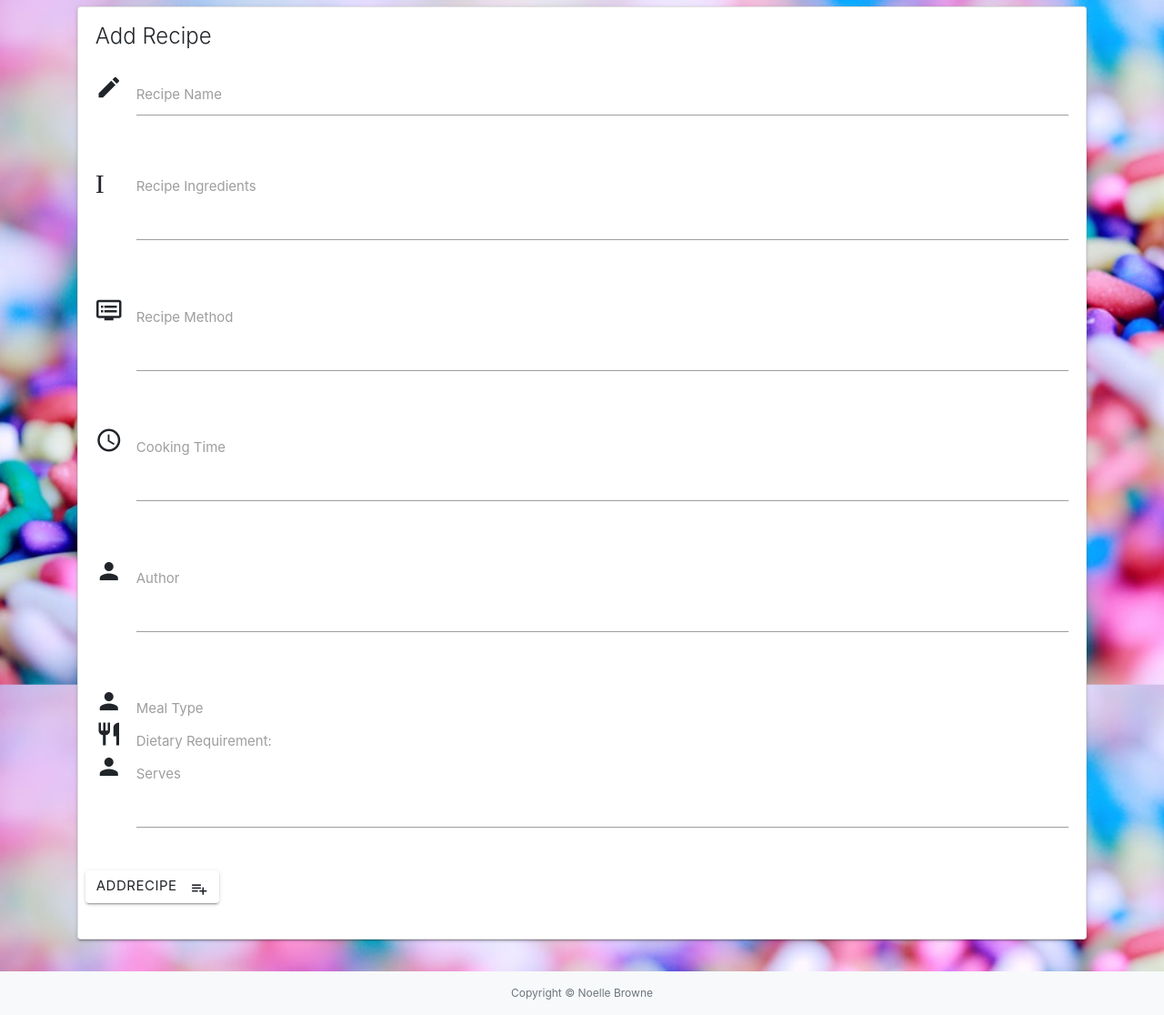
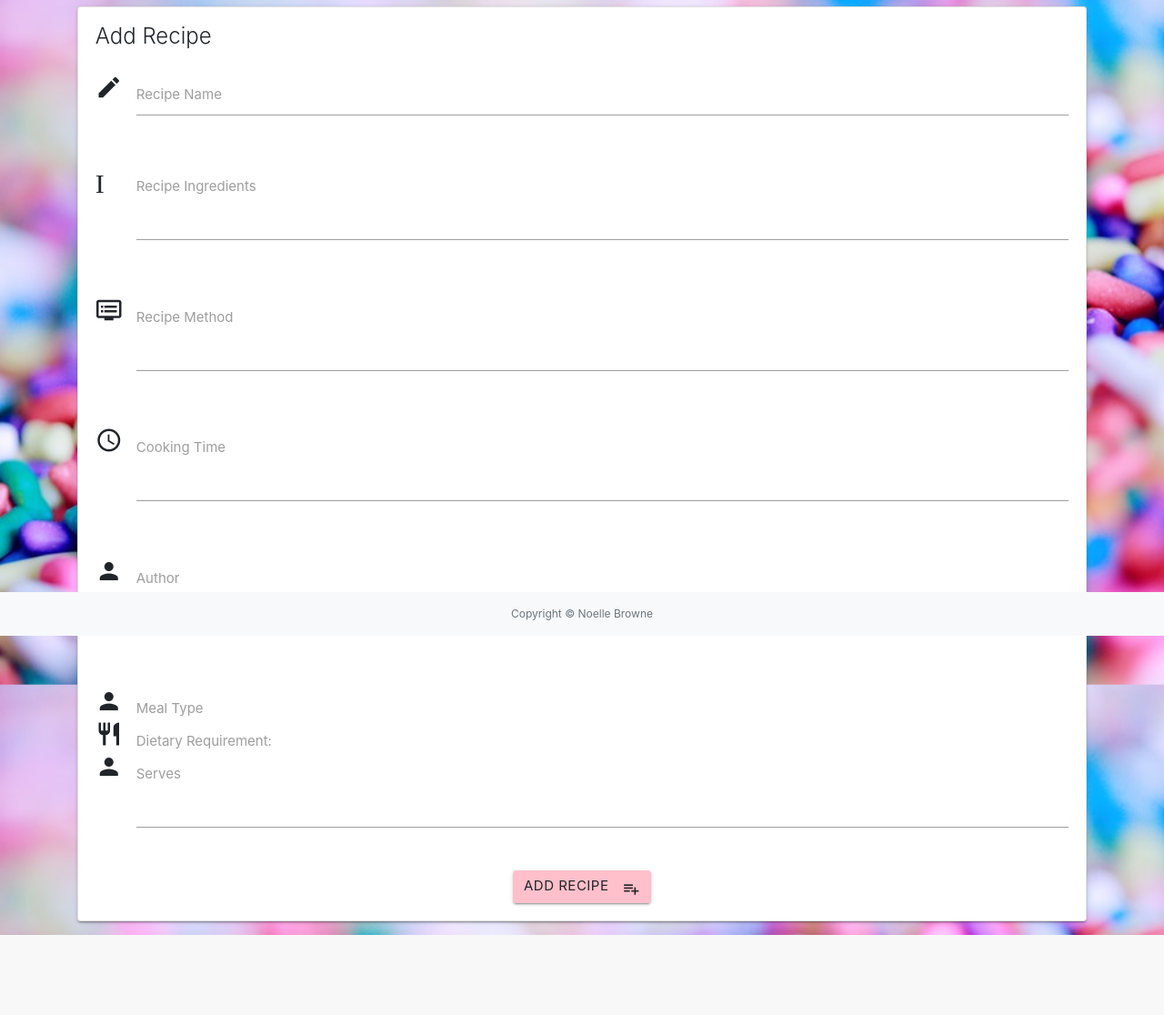
Before and after one commit to Code-Institute-Submissions/happy_cooking, a Flask app: page /add_recipe in a window 1280 px wide. Shown: the part 101-1217 px from the top of the page at 91% size. After the commit the page ends 1129 px from the top, so only its background shows below. Run offline with Flask 2, Linux system fonts and the light colour scheme; some libraries are stand-ins or nearby versions.

Commit message:
added pink button and padding to add recipe page and a margin top to css and margin bottom

```diff
--- a/static/css/style.css
+++ b/static/css/style.css
@@ -20,7 +20,7 @@ div#recipe_container {
 }
 
 .recipe_body{
-    background: url(../img/blue.jpg) repeat;
+    background: url(../img/candy.jpeg) repeat;
     background-size: cover;
 }
 
@@ -39,12 +39,12 @@ header.masthead{
 }
 
 .recipe_detail{
-    background:url(../img/cakes.jpg);
+    background:url(../img/candy.jpeg);
     background-size: cover;
 }
 
 .add_recipe_body {
-    background:url(../img/blackberry-fool.jpg);
+    background:url(../img/candy.jpeg);
     background-size: cover;
 }
 
@@ -61,3 +61,36 @@ header.masthead{
 .search-selector:last-child {
     margin-right: 0
 }
+
+.add-button {
+    color: 	#FFC0CB;
+}
+
+.text-gray{
+    color: #6c757d!important;
+}
+
+.background-white{
+    background:white;
+}
+
+@media only screen and (max-width: 1000px) {
+    .background-white-mobile{
+         background:white;
+    }
+}
+
+.border-footer-fixed{
+    position: fixed;
+    width: 100vw;
+    bottom: 0;
+    left: 0;
+}
+
+.margin-top-200{
+    margin-top:200px;
+}
+
+.margin-bottom: {
+    margin-bottom: 100px;
+}
--- a/templates/add_recipe.html
+++ b/templates/add_recipe.html
@@ -2,7 +2,7 @@
 
 {% block content %}
 
-<div class="row" style="margin-top: 100px;">
+<div class="row" style="margin-top: 100px; margin-bottom: 100px;">
     <form action="{{url_for('insert_recipe')}}" method="POST" class="col s12">
       <div class="card">
 
@@ -55,7 +55,7 @@
                     <option value="Breakfast">Breakfast</option>
                     <option value="Lunch">Lunch</option>
                     <option value="Dinner">Dinner</option>
-                    <option value="Dessert">Dinner</option>
+                    <option value="Dessert">Dessert</option>
 
                 </select>
                 <label>Meal Type</label>
@@ -86,10 +86,11 @@
 
 
 
-        <div class="row">
-            <button class="btn waves-effect waves-light" type="submit" name="action"> AddRecipe
+        <div class="button text-center">
+            <button class="btn waves-effect waves-light" style="background:pink" type="submit" name="action"> Add Recipe
                 <i class="material-icons right">playlist_add</i>
             </button>
+
 
         </div>
         </div>
```
Also changed, not shown: static/css/creative.css.
